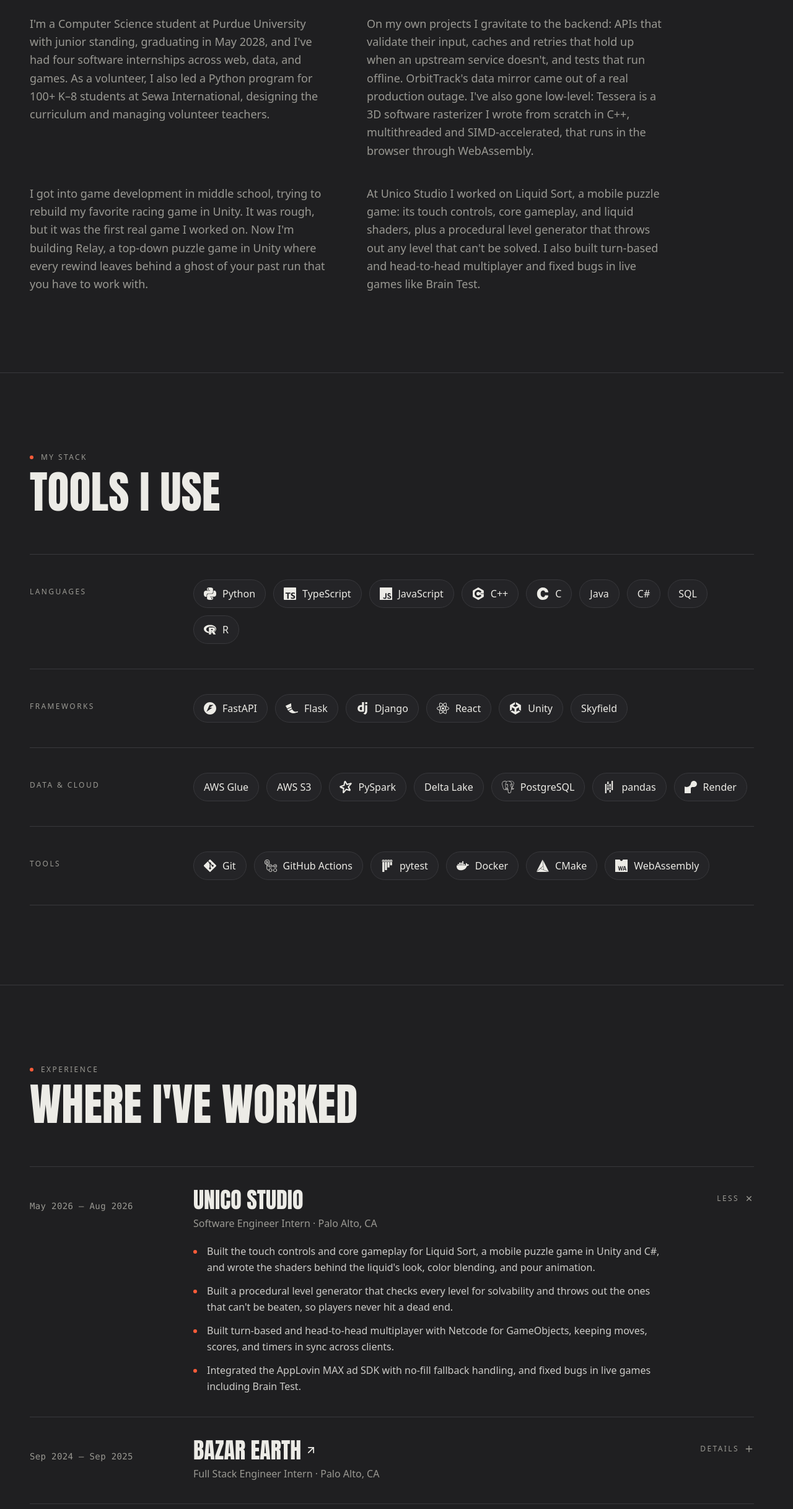
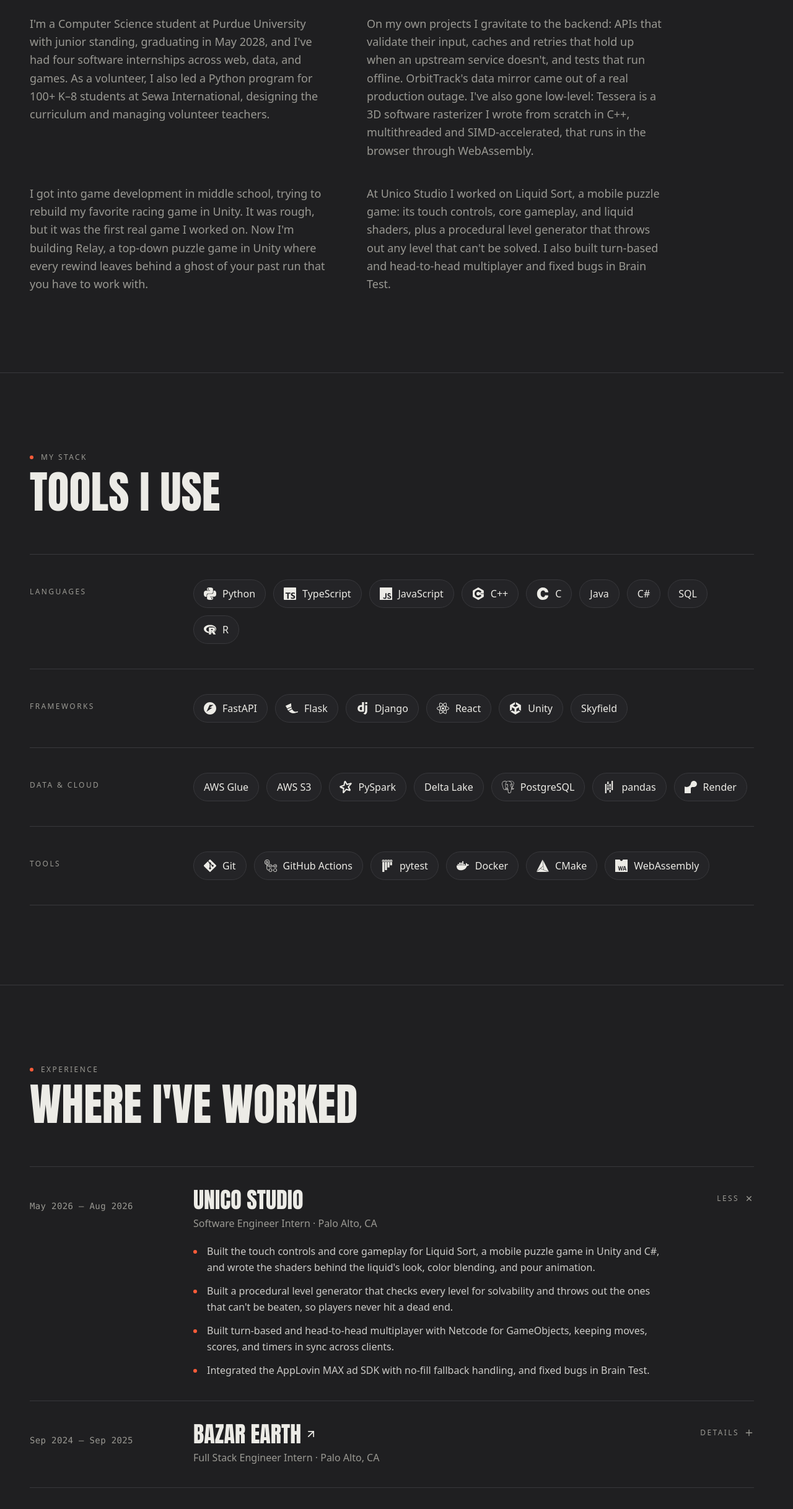
Before and after one commit to Xenon757/portfolio, a Next.js app: page / in a window 1280 px wide. Shown: the part 2763-5198 px from the top of the page at 62% size. Built offline with nearby package versions, Linux system fonts and the light colour scheme; no server answers.

Commit message:
content: say "fixed bugs in Brain Test" instead of "live games"

```diff
--- a/src/data/experience.ts
+++ b/src/data/experience.ts
@@ -28,7 +28,7 @@
       "Built the touch controls and core gameplay for Liquid Sort, a mobile puzzle game in Unity and C#, and wrote the shaders behind the liquid's look, color blending, and pour animation.",
       "Built a procedural level generator that checks every level for solvability and throws out the ones that can't be beaten, so players never hit a dead end.",
       "Built turn-based and head-to-head multiplayer with Netcode for GameObjects, keeping moves, scores, and timers in sync across clients.",
-      "Integrated the AppLovin MAX ad SDK with no-fill fallback handling, and fixed bugs in live games including Brain Test.",
+      "Integrated the AppLovin MAX ad SDK with no-fill fallback handling, and fixed bugs in Brain Test.",
     ],
   },
   {
--- a/src/data/site.ts
+++ b/src/data/site.ts
@@ -31,7 +31,7 @@
     "I'm a Computer Science student at Purdue University with junior standing, graduating in May 2028, and I've had four software internships across web, data, and games. As a volunteer, I also led a Python program for 100+ K–8 students at Sewa International, designing the curriculum and managing volunteer teachers.",
     "On my own projects I gravitate to the backend: APIs that validate their input, caches and retries that hold up when an upstream service doesn't, and tests that run offline. OrbitTrack's data mirror came out of a real production outage. I've also gone low-level: Tessera is a 3D software rasterizer I wrote from scratch in C++, multithreaded and SIMD-accelerated, that runs in the browser through WebAssembly.",
     "I got into game development in middle school, trying to rebuild my favorite racing game in Unity. It was rough, but it was the first real game I worked on. Now I'm building Relay, a top-down puzzle game in Unity where every rewind leaves behind a ghost of your past run that you have to work with.",
-    "At Unico Studio I worked on Liquid Sort, a mobile puzzle game: its touch controls, core gameplay, and liquid shaders, plus a procedural level generator that throws out any level that can't be solved. I also built turn-based and head-to-head multiplayer and fixed bugs in live games like Brain Test.",
+    "At Unico Studio I worked on Liquid Sort, a mobile puzzle game: its touch controls, core gameplay, and liquid shaders, plus a procedural level generator that throws out any level that can't be solved. I also built turn-based and head-to-head multiplayer and fixed bugs in Brain Test.",
   ],
 };
 
```
Also changed, not shown: 1 other file (tests, documents, lock files or other folders).
